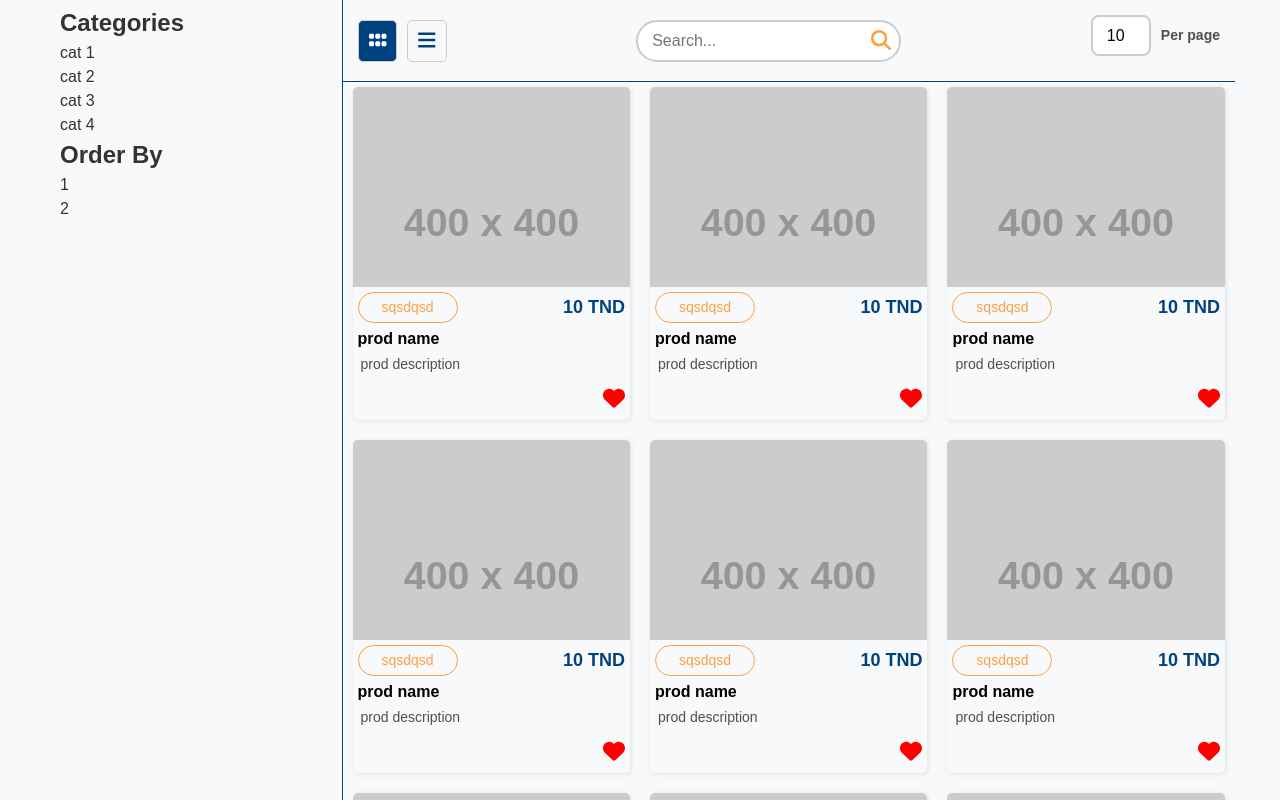
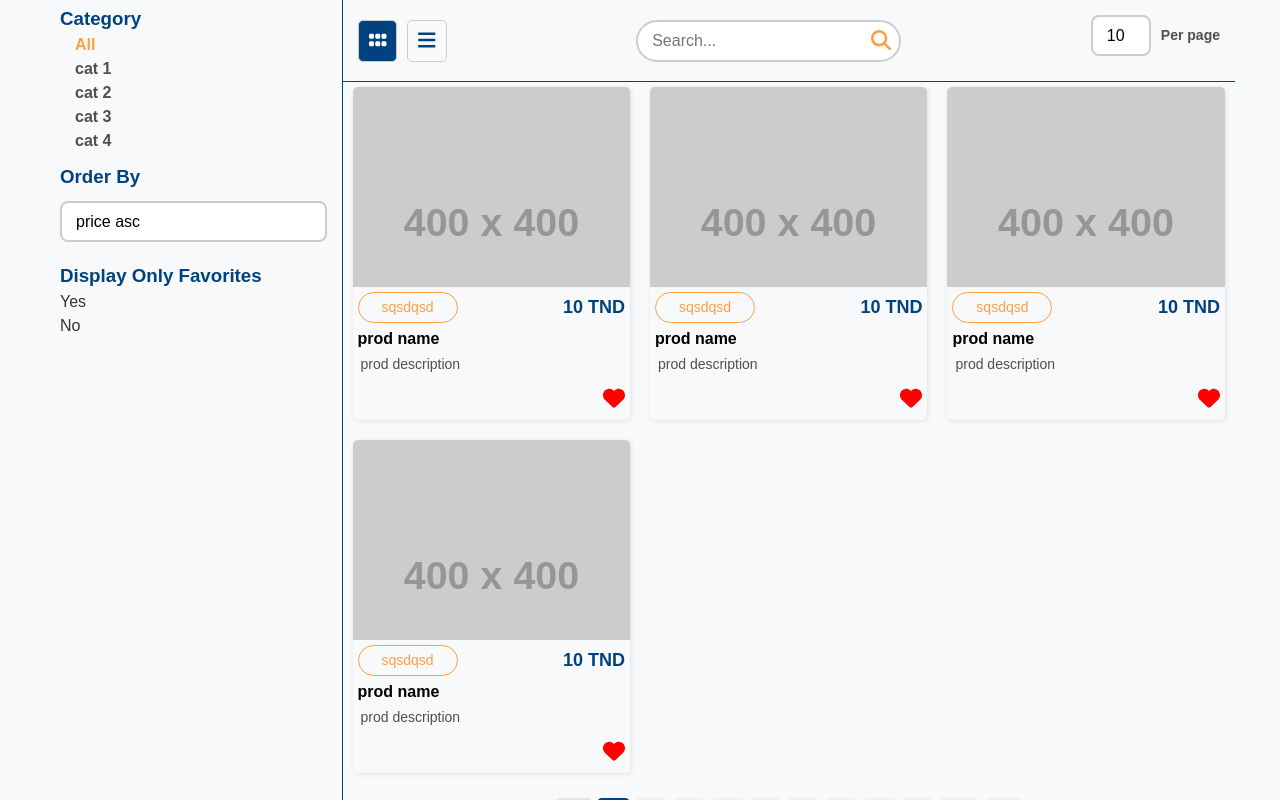
Before and after one commit to ShaheenJawadi/SOLYNTEK, a React (Create React App) app in the folder frontend/: page / in a window 1280 px wide. Shown: the top 800 px of the page. Built offline with nearby package versions, Linux system fonts and the light colour scheme.

Commit message:
Enhance Home page: improve layout and styling of categories and filters

```diff
--- a/frontend/src/pages/home.tsx
+++ b/frontend/src/pages/home.tsx
@@ -5,9 +5,7 @@ import {
   faHeart,
   faMagnifyingGlass,
 } from "@fortawesome/free-solid-svg-icons";
-import {
-  faHeart as faHeartRegular
-} from "@fortawesome/free-regular-svg-icons";
+import { faHeart as faHeartRegular } from "@fortawesome/free-regular-svg-icons";
 import React from "react";
 import InputField from "../components/elements/input";
 import SelectField from "../components/elements/select";
@@ -19,28 +17,40 @@ const Home: React.FC = () => {
       <div className="container">
         <div className="row">
           <div className="col-3 left_side">
-            <div className="categories_box">
+            <div className="sec1">
               <div className="tit">
-                <h2>Categories</h2>
+                <h3>Category</h3>
               </div>
 
-              <ul>
-                <li>cat 1</li>
-                <li>cat 2</li>
-                <li>cat 3</li>
-                <li>cat 4</li>
+              <ul className="categories_list">
+                <li className="single_cat  active ">All</li>
+                <li className="single_cat  ">cat 1</li>
+                <li className="single_cat  ">cat 2</li>
+                <li className="single_cat  ">cat 3</li>
+                <li className="single_cat  ">cat 4</li>
               </ul>
             </div>
 
-            <div className="categories_box">
+            <div className="sec2 form_holder">
               <div className="tit">
-                <h2>Order By</h2>
+                <h3>Order By</h3>
               </div>
-
-              <ul>
-                <li> 1</li>
-                <li> 2</li>
-              </ul>
+              <SelectField
+                options={[
+                  { value: "10", label: "price asc" },
+                  { value: "20", label: "price desc" },
+                ]}
+              />
+              <div></div>
+            </div>
+            <div className="sec3">
+              <div className="tit">
+                <h3>Display Only Favorites</h3>
+              </div>
+              <div className="yn">
+                <div className="btn yes active">Yes</div>
+                <div className="btn no ">No</div>
+              </div>
             </div>
           </div>
 
@@ -77,44 +87,42 @@ const Home: React.FC = () => {
             </div>
             <div className="products_list">
               <div className="row">
-              {
-                Array.from({ length: 10 }).map((_, i) => (
+                {Array.from({ length: 4 }).map((_, i) => (
                   <div className="col-4">
-                  <div className="single_prod"  >
-                    <div className="prod_img" >
+                    <div className="single_prod">
+                      <div className="prod_img">
                         <img src="https://placehold.co/400" alt="prod" />
                       </div>
                       <div className="prod_info">
                         <div className="sec1">
                           <div className="category">sqsdqsd</div>
                           <div className="price">10 TND</div>
-
                         </div>
-                    <div className="sec2"  >
+                        <div className="sec2">
                           <div className="title">prod name</div>
                           <div className="description">prod description</div>
                         </div>
-                    <div className="sec3" >
-                      <div className="fav"><FontAwesomeIcon icon={faHeart} /></div>
+                        <div className="sec3">
+                          <div className="fav">
+                            <FontAwesomeIcon icon={faHeart} />
+                          </div>
                           {/*  <div className="fav"><FontAwesomeIcon icon={faHeartRegular} /></div>  */}
-
-
                         </div>
                       </div>
                     </div>
                   </div>
-                  ))
-              }
-
-
+                ))}
               </div>
             </div>
 
             <div>
-          <Pagination currentPage={1} totalPages={10} onPageChange={()=>null} />
+              <Pagination
+                currentPage={1}
+                totalPages={10}
+                onPageChange={() => null}
+              />
             </div>
           </div>
-
         </div>
       </div>
     </div>
--- a/frontend/src/styles/global.css
+++ b/frontend/src/styles/global.css
@@ -239,8 +239,31 @@ input, textarea, select, button {
 .filter_page_holder .left_side{
  border-right: 1px solid var(--primary-color);
  padding: 15px;
+ display: flex;
+ flex-direction: column;
+ gap: 10px;
 }
 
+
+.filter_page_holder .left_side  .categories_list{
+ padding-left: 15px;
+}
+.filter_page_holder .left_side  .categories_list .single_cat {
+ cursor: pointer;
+  color: #4f4f4f;
+  font-size: 16px;
+  font-weight: 600;
+}
+.filter_page_holder .left_side  .categories_list .single_cat:hover{
+  color: var(--primary-color) ;
+}
+.filter_page_holder .left_side  .categories_list .single_cat.active{
+  color: var(--secondary-color);
+}
+
+.filter_page_holder .left_side .tit {
+color: var(--primary-color);
+}
 
 .filter_page_holder .right_side  {
   display: flex;
```
Lines whose indentation alone changed are shown as unchanged.
